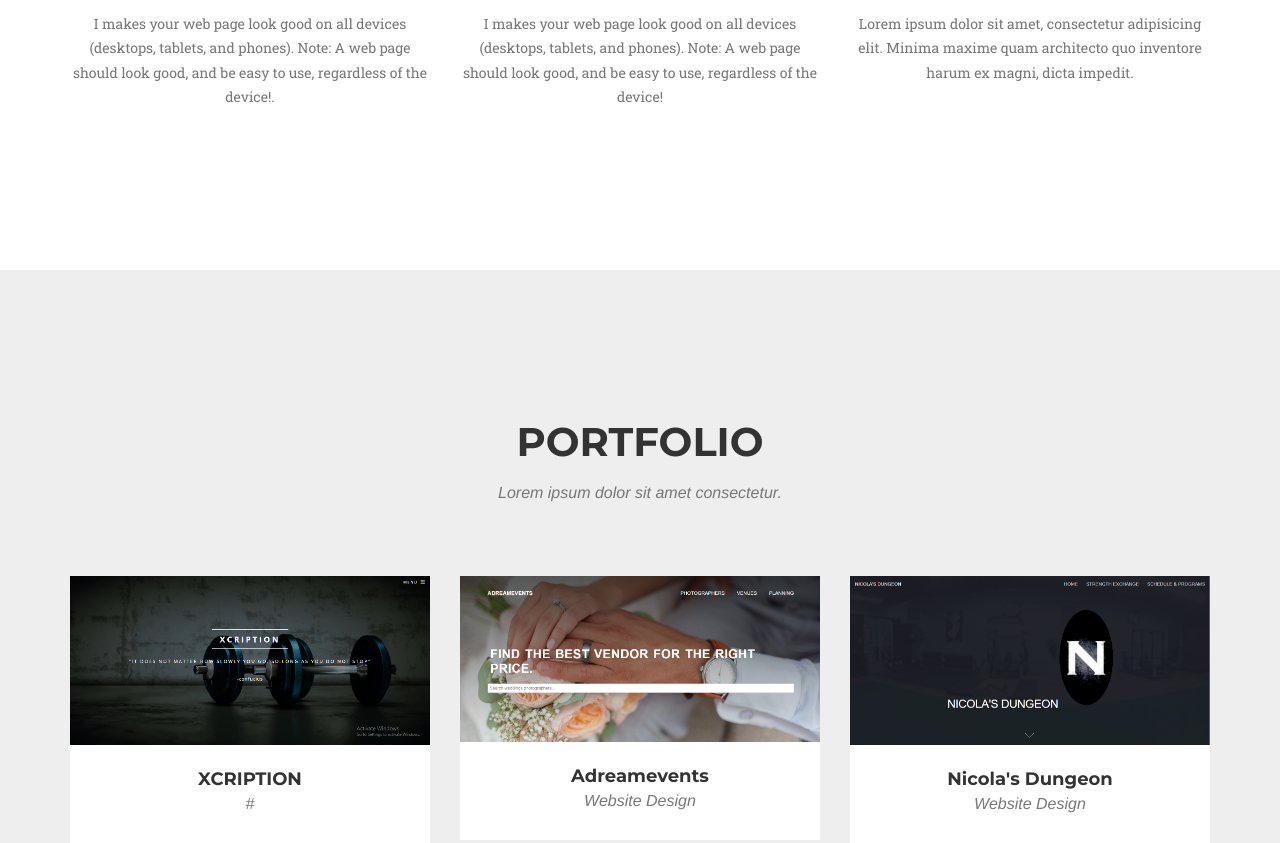
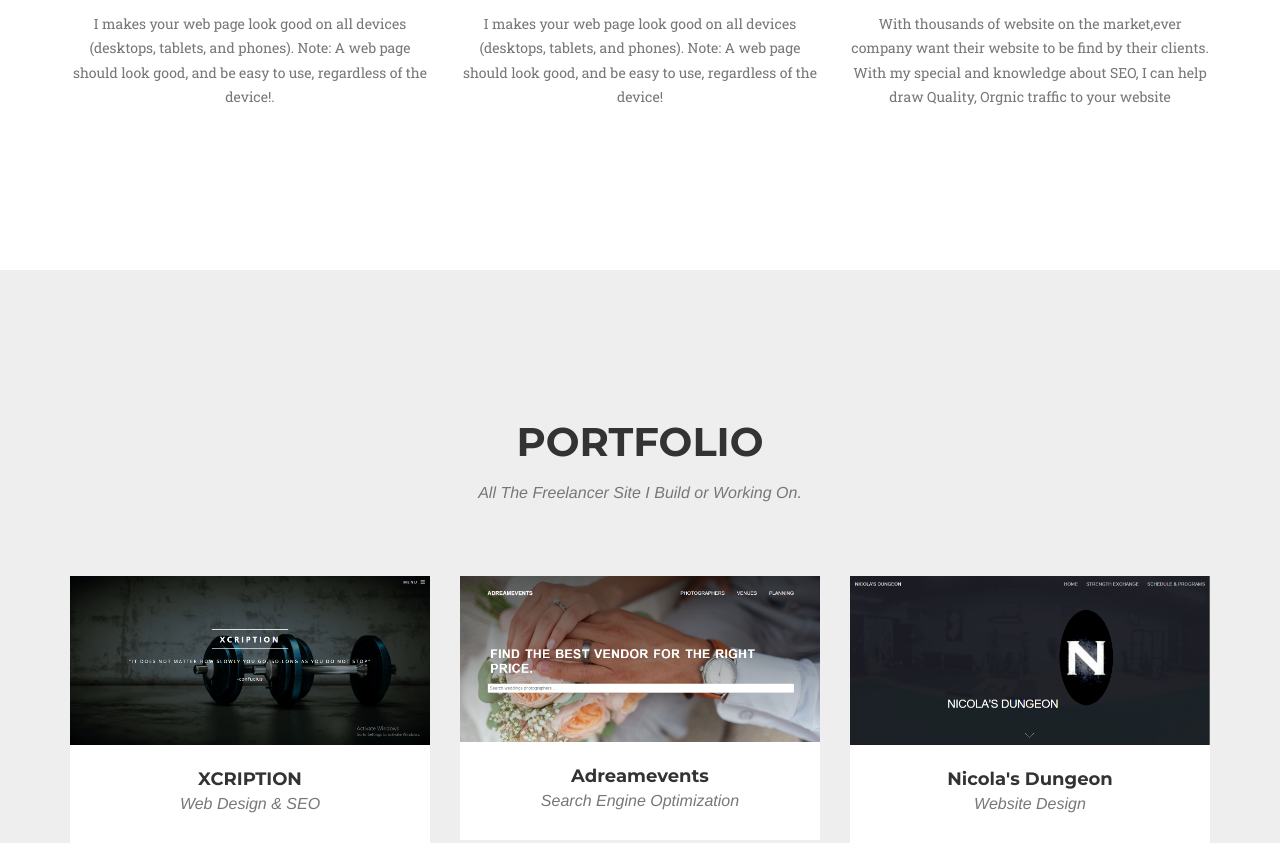
Before and after one commit to elija33/eman, a website: page index.html in a window 1280 px wide. Shown: the part 909-1752 px from the top of the page. Drawn offline with nearby package versions, Linux system fonts and the light colour scheme; a web font is replaced by a local one.

Commit message:
New site for Eli

```diff
--- a/index.html
+++ b/index.html
@@ -109,7 +109,7 @@
                         <i class="fa fa-search engine optimization fa-stack-1x fa-inverse"></i>
                     </span>
                     <h4 class="service-heading">Search Engine Optimization</h4>
-                    <p class="text-muted">Lorem ipsum dolor sit amet, consectetur adipisicing elit. Minima maxime quam architecto quo inventore harum ex magni, dicta impedit.</p>
+                    <p class="text-muted">With thousands of website on the market,ever company want their website to be find by their clients. With my special and knowledge about SEO, I can help draw Quality, Orgnic traffic to your website</p>
                 </div>
             </div>
         </div>
@@ -121,7 +121,7 @@
             <div class="row">
                 <div class="col-lg-12 text-center">
                     <h2 class="section-heading">Portfolio</h2>
-                    <h3 class="section-subheading text-muted">Lorem ipsum dolor sit amet consectetur.</h3>
+                    <h3 class="section-subheading text-muted">All The Freelancer Site I Build or Working On.</h3>
                 </div>
             </div>
             <div class="row">
@@ -136,7 +136,7 @@
                     </a>
                     <div class="portfolio-caption">
                         <h4>XCRIPTION</h4>
-                        <p class="text-muted">#</p>
+                        <p class="text-muted">Web Design & SEO</p>
                     </div>
                 </div>
                 <div class="col-md-4 col-sm-6 portfolio-item">
@@ -150,7 +150,7 @@
                     </a>
                     <div class="portfolio-caption">
                         <h4>Adreamevents</h4>
-                        <p class="text-muted">Website Design</p>
+                        <p class="text-muted">Search Engine Optimization</p>
                     </div>
                 </div>
                 <div class="col-md-4 col-sm-6 portfolio-item">
```
